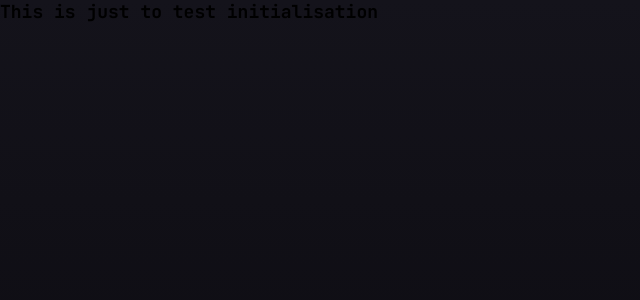
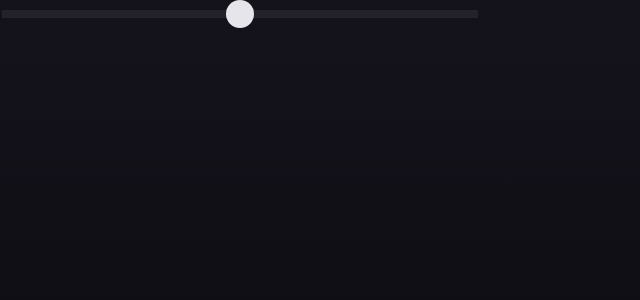
Before and after one commit to ssejjemba/password-generator, a React (Vite) app: page / in a window 1280 px wide. Shown: the top 300 px of the page, without its empty margins (0-640 px from the left). Built offline with nearby package versions, Linux system fonts and the light colour scheme.

Commit message:
Add basic styles for the range input

```diff
--- a/src/App.tsx
+++ b/src/App.tsx
@@ -1,5 +1,11 @@
+import { Slider } from "./components/slider/Slider";
+
 function App() {
-  return <div>This is just to test initialisation</div>;
+  return (
+    <div>
+      <Slider onChange={console.log} />
+    </div>
+  );
 }
 
 export default App;
--- /dev/null
+++ b/src/components/slider/Slider.module.css
@@ -0,0 +1,80 @@
+.progress__input {
+  background-color: var(--very-dark-grey);
+  max-width: 476px;
+  width: 100%;
+  height: 8px;
+  -webkit-appearance: none;
+  appearance: none;
+  -webkit-tap-highlight-color: transparent;
+}
+.progress__input:focus {
+  outline: transparent;
+}
+
+/* WebKit */
+.progress__input::-webkit-slider-thumb {
+  background-color: var(--almost-white);
+  border: 0;
+  border-radius: 50%;
+  display: block;
+  width: 28px;
+  height: 28px;
+  transition: background-color 0.15s linear, border 0.15s ease-in-out;
+  -webkit-appearance: none;
+  appearance: none;
+}
+.progress__input:focus::-webkit-slider-thumb,
+.progress__input::-webkit-slider-thumb:hover {
+  background-color: var(--very-dark-grey);
+  border: 2px solid var(--neon-green);
+}
+
+/* Firefox */
+.progress__input::-moz-range-thumb {
+  background-color: var(--almost-white);
+  border: 0;
+  border-radius: 50%;
+  display: block;
+  width: 28px;
+  height: 28px;
+  transition: background-color 0.15s linear, border 0.15s ease-in-out;
+  -webkit-appearance: none;
+  appearance: none;
+}
+.progress__input:focus::-moz-range-thumb,
+.progress__input::-moz-range-thumb:hover {
+  background-color: var(--very-dark-grey);
+  border: 2px solid var(--neon-green);
+}
+
+/* All the same stuff for IE */
+.progress__input::-ms-thumb {
+  background-color: var(--almost-white);
+  border: 0;
+  border-radius: 50%;
+  display: block;
+  width: 28px;
+  height: 28px;
+  transition: background-color 0.15s linear, border 0.15s ease-in-out;
+  appearance: none;
+}
+.progress__input:focus::-ms-thumb,
+.progress__input::-ms-thumb:hover {
+  background-color: var(--very-dark-grey);
+  border: 2px solid var(--neon-green);
+}
+
+/** FF*/
+.progress__input::-moz-range-progress {
+  background-color: var(--neon-green);
+}
+.progress__input::-moz-range-track {
+  background-color: var(--very-dark-grey);
+}
+/* IE*/
+.progress__input::-ms-fill-lower {
+  background-color: var(--neon-green);
+}
+.progress__input::-ms-fill-upper {
+  background-color: var(--very-dark-grey);
+}
--- /dev/null
+++ b/src/components/slider/Slider.tsx
@@ -0,0 +1,19 @@
+import { ChangeEvent } from "react";
+
+import classes from "./Slider.module.css";
+
+type SliderProps = {
+  onChange: (event: ChangeEvent) => void;
+};
+
+export function Slider(props: SliderProps) {
+  return (
+    <input
+      className={classes["progress__input"]}
+      type="range"
+      min={0}
+      max={100}
+      onChange={props.onChange}
+    />
+  );
+}
--- a/src/index.css
+++ b/src/index.css
@@ -78,7 +78,7 @@ select {
   --very-dark-grey: hsl(248, 10%, 15%);
   --dark-grey: hsl(251, 9%, 53%);
   --grey: hsl(252, 11%, 91%);
-  --almost-white: hsl(248, 15%, 11%);
+  --almost-white: #e6e5ea;
   --neon-green: hsl(127, 100%, 82%);
   --yellow: hsl(42, 91%, 68%);
   --orange: hsl(13, 95%, 66%);
```
